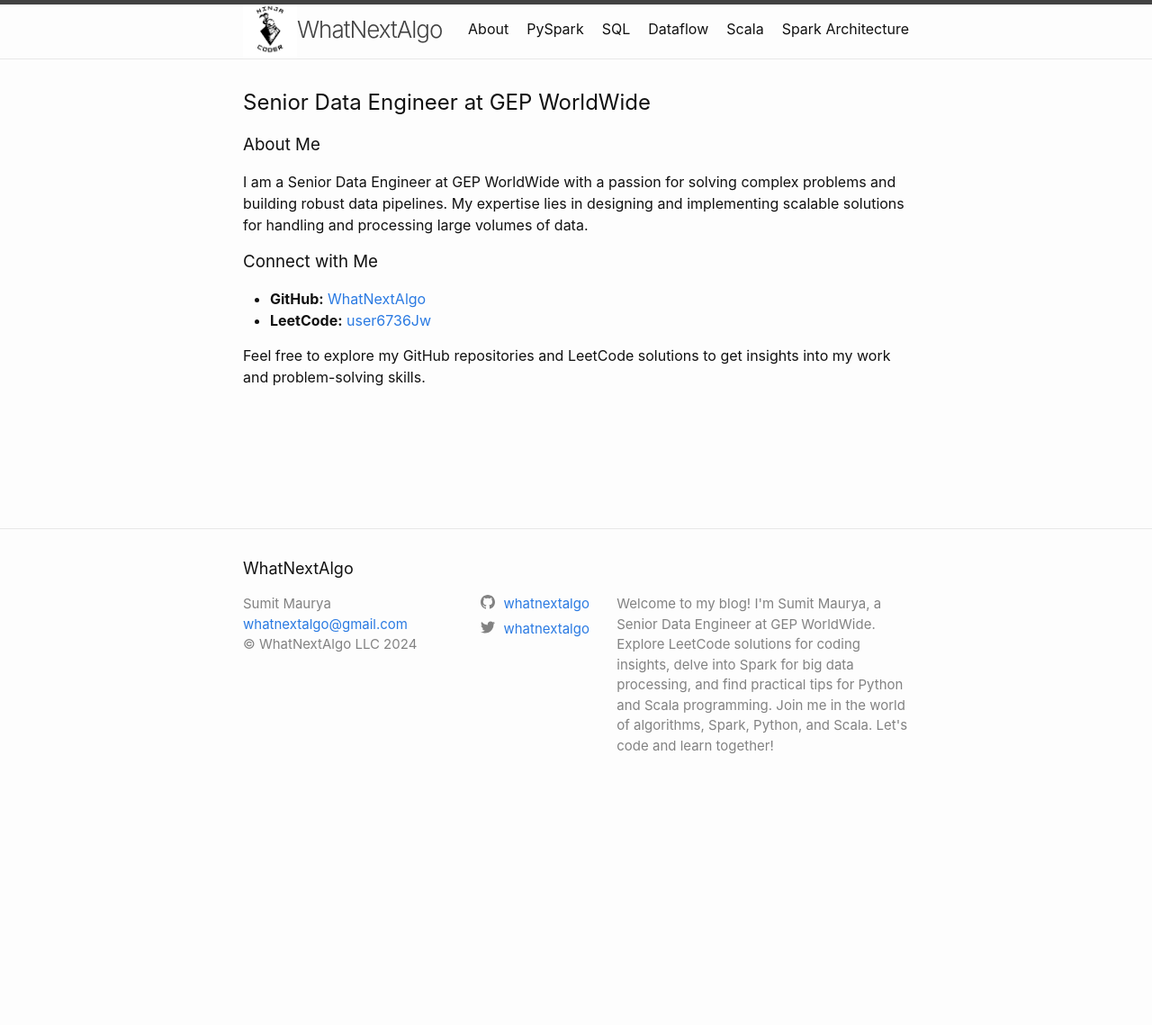
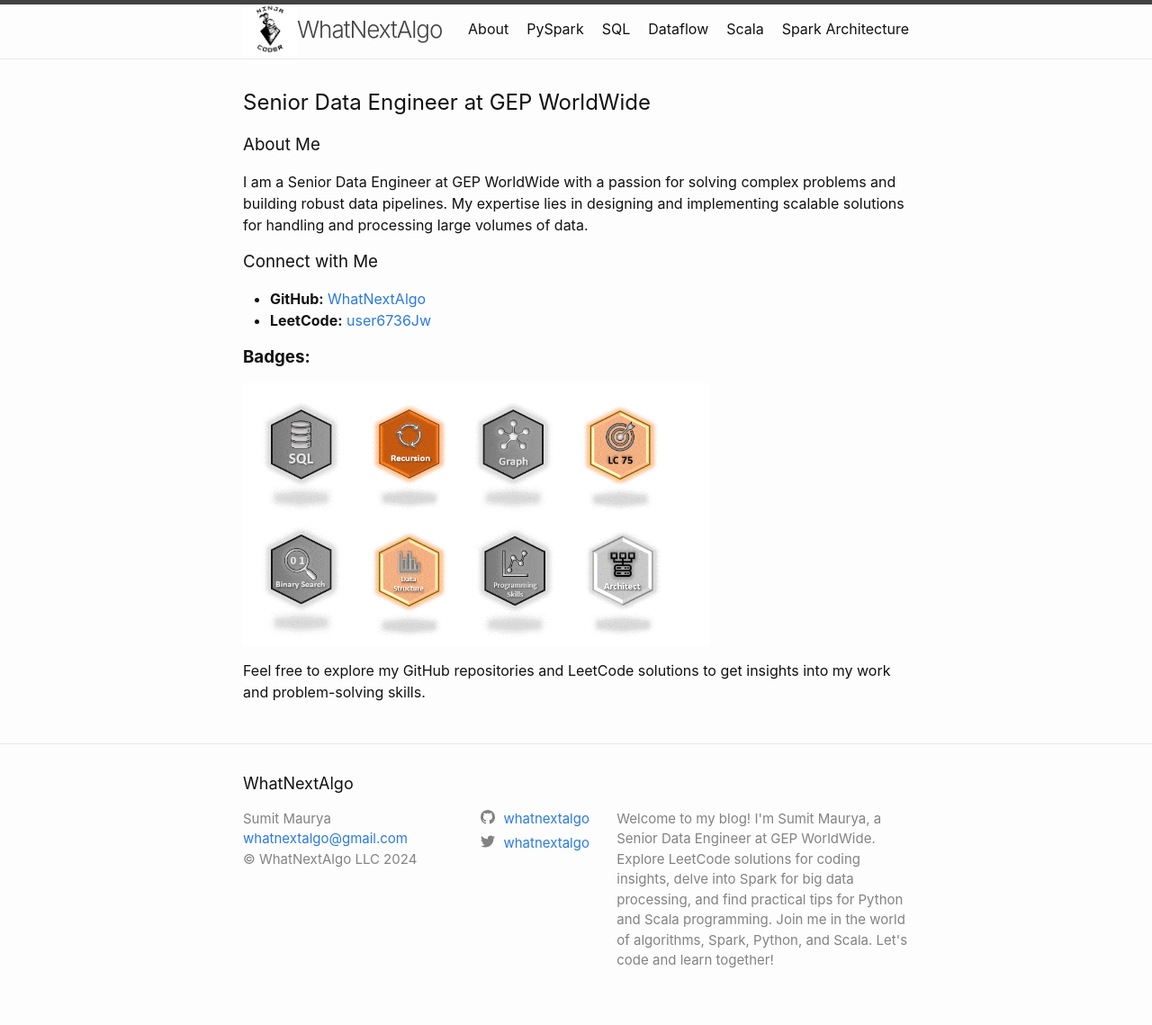
Before and after one commit to WhatNextAlgo/WhatNextAlgo, a Jekyll site: the page built from index.markdown, in a window 1280 px wide. Shown: the whole page at 90% size. Built offline with Jekyll 4.4.1, drawn with Linux system fonts in a browser that asks for light colours; before the commit the page ends 900 px from its top, so only the background shows below that.

Commit message:
Badges Added

```diff
--- a/index.markdown
+++ b/index.markdown
@@ -18,4 +18,9 @@ I am a Senior Data Engineer at GEP WorldWide with a passion for solving complex
 - **GitHub:** [WhatNextAlgo](https://github.com/WhatNextAlgo)
 - **LeetCode:** [user6736Jw](https://leetcode.com/user6736Jw/)
 
+### **Badges:**
+
+![Badges](/WhatNextAlgo/images/Badges.gif){:width="70%" height="70%"}
+
+
 Feel free to explore my GitHub repositories and LeetCode solutions to get insights into my work and problem-solving skills.
```
Also changed, not shown: images/Badges.gif (added), images/SQL_LOGO.gif (added).
